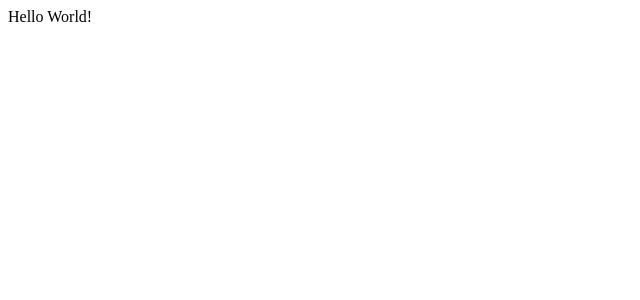
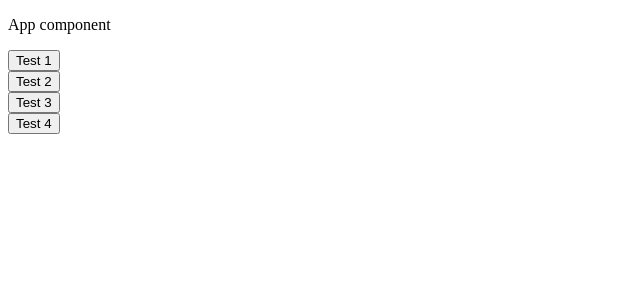
Before and after one commit to RyanThen/react-practice-projects, a React (Create React App) app in the folder comps/: page / in a window 1280 px wide. Shown: the top 300 px of the page, without its empty margins (0-640 px from the left). Built offline with nearby package versions, Linux system fonts and the light colour scheme.

Commit message:
app setup and button component

```diff
--- a/comps/src/App.js
+++ b/comps/src/App.js
@@ -1,7 +1,26 @@
+import Button from './components/Button';
+
 function App() {
   return (
     <div className="App">
-      Hello World!
+      <p>App component</p>
+
+      <div>
+        <Button>Test 1</Button>
+      </div>
+
+      <div>
+        <Button>Test 2</Button>
+      </div>
+
+      <div>
+        <Button>Test 3</Button>
+      </div>
+
+      <div>
+        <Button>Test 4</Button>
+      </div>
+
     </div>
   );
 }
--- /dev/null
+++ b/comps/src/components/Button.js
@@ -0,0 +1,9 @@
+function Button({ children }) {
+  return (
+    <div className="btn-container">
+      <button>{children}</button>
+    </div>
+  )
+}
+
+export default Button;
```
